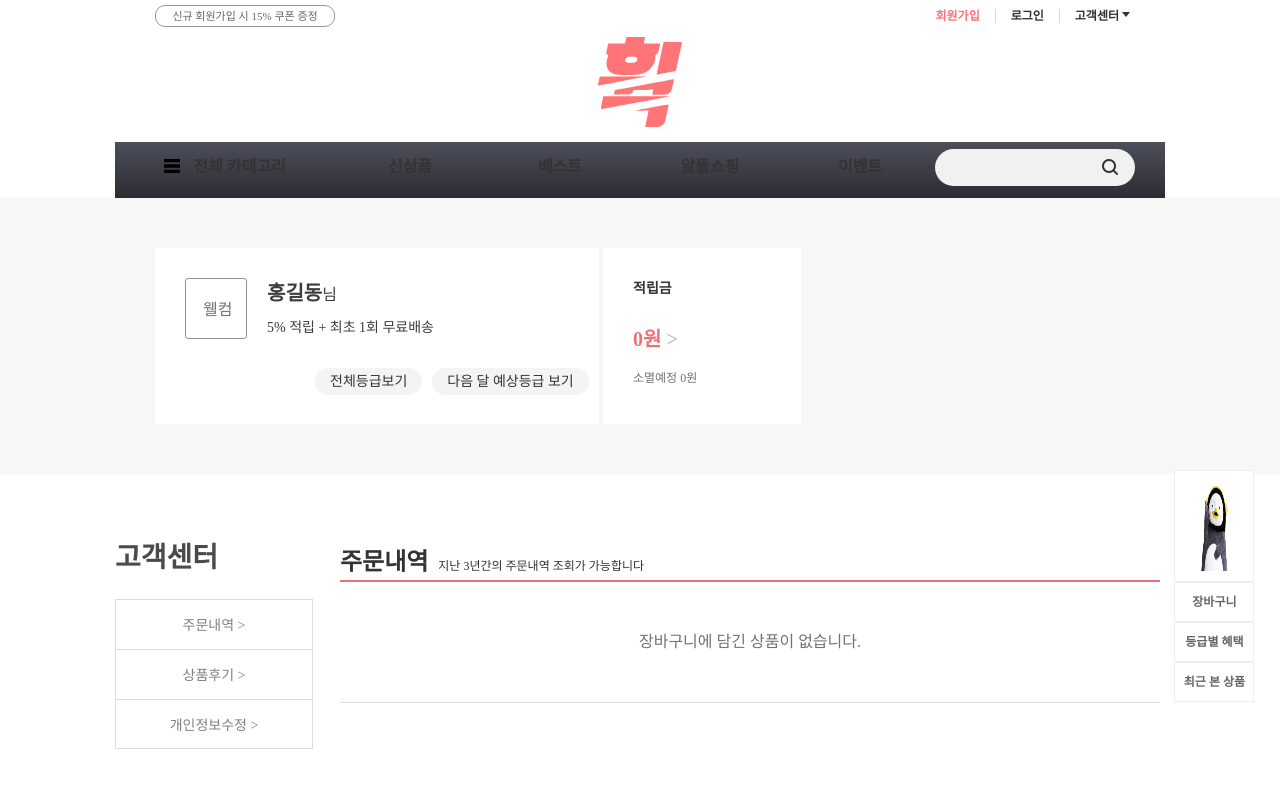
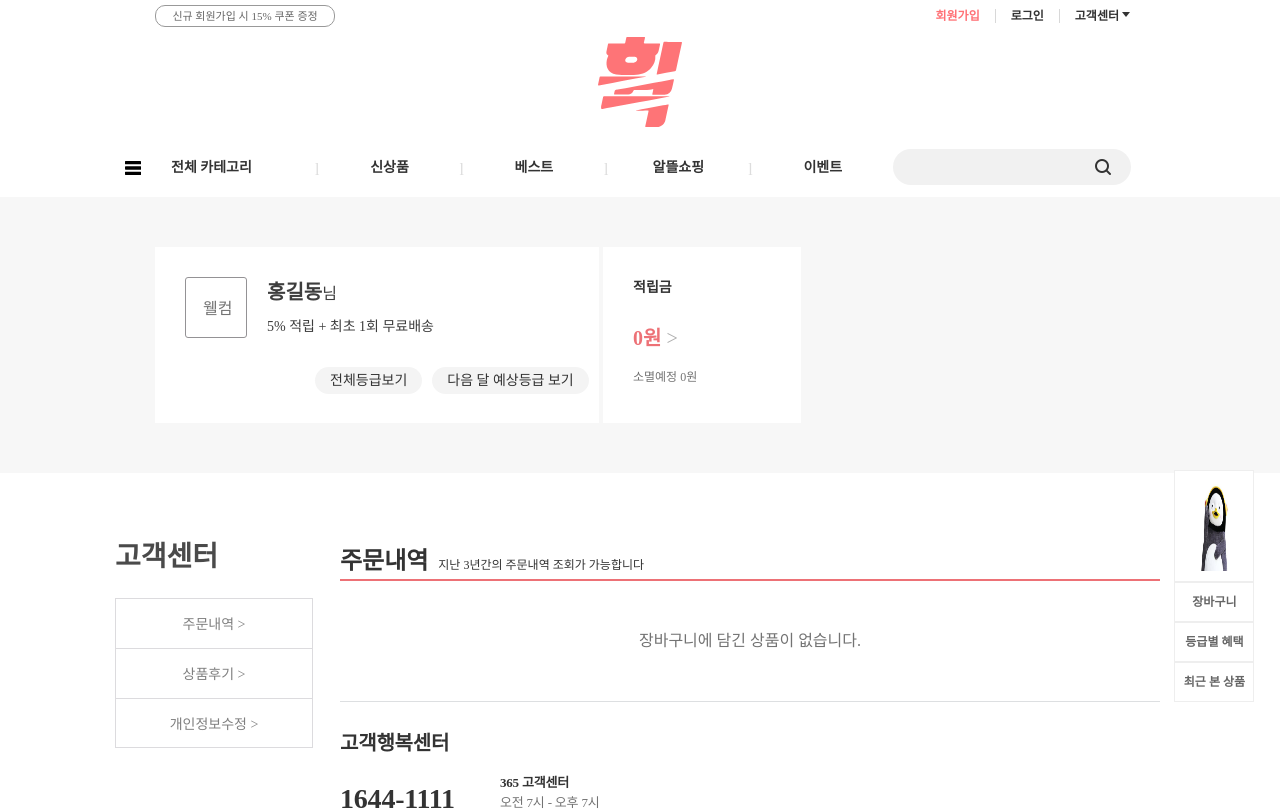
Before and after one commit to ha0git/HwigProject, a React (Create React App) app in the folder hwigproject-fe/: page /mypage in a window 1280 px wide. Shown: the top 810 px of the page. Built offline with nearby package versions, Linux system fonts and the light colour scheme.

Commit message:
0403 mainNavi update

```diff
--- a/hwigproject-fe/src/Containers/ProductListPage.js
+++ b/hwigproject-fe/src/Containers/ProductListPage.js
@@ -1,65 +1,69 @@
-import React, {useState, useEffect} from 'react'
-import {Spinner} from 'react-bootstrap'
+import React, { useState, useEffect } from 'react'
+import { Spinner } from 'react-bootstrap'
 import ProductList from '../ProductComponents/ProductList'
 import product_img from '../images/product1.png'
 
 export default function ProductListPage() {
     const [productItems, setProductItems] = useState(null)
 
-    if(productItems === null){
+    if (productItems === null) {
         setProductItems({
-        category:[
+            category: [
                 {
-                    name:"전체보기"
+                    name: "전체보기"
                 },
                 {
-                    name:"뿌리채소"
+                    name: "기본 채소"
                 },
                 {
-                    name:"쌈 · 샐러드 · 간편채소"
+                    name: "국산 과일"
+                },
+                {
+                    name: "수입 과일"
                 }
             ],
             product: [
                 {
-                img:product_img,
-                title:"[퓨어스펙] 블랙라벨 고당도 오렌지 4입",
-                price:"8,800원"
+                    img: product_img,
+                    title: "[퓨어스펙] 블랙라벨 고당도 오렌지 4입",
+                    price: "8,800원"
                 },
                 {
-                img:product_img,
-                title:"[라메르풀라르] 프랑스 전통쿠키(틴케이스)",
-                price:"15,900원"
+                    img: product_img,
+                    title: "[라메르풀라르] 프랑스 전통쿠키(틴케이스)",
+                    price: "15,900원"
                 },
                 {
-                img:product_img,
-                title:"MY FIRST 처음 만나는 진짜 식빵",
-                price:"4,900원"
+                    img: product_img,
+                    title: "MY FIRST 처음 만나는 진짜 식빵",
+                    price: "4,900원"
                 },
                 {
-                img:product_img,
-                title:"[My little recipe] 안동에서 올라온 전통찜닭 대용량(3~4안용)",
-                price:"23500원"
+                    img: product_img,
+                    title: "[My little recipe] 안동에서 올라온 전통찜닭 대용량(3~4안용)",
+                    price: "23500원"
                 },
                 {
-                img:product_img,
-                title:"[My little recipe] 안동에서 올라온 전통찜닭 대용량(3~4안용)",
-                price:"23500원"
+                    img: product_img,
+                    title: "[My little recipe] 안동에서 올라온 전통찜닭 대용량(3~4안용)",
+                    price: "23500원"
                 },
                 {
-                img:product_img,
-                title:"[My little recipe] 안동에서 올라온 전통찜닭 대용량(3~4안용)",
-                price:"23500원"
+                    img: product_img,
+                    title: "[My little recipe] 안동에서 올라온 전통찜닭 대용량(3~4안용)",
+                    price: "23500원"
                 }
-        ]})
+            ]
+        })
     }
-    useEffect(()=>{
+    useEffect(() => {
 
     })
 
 
     return (
         <>
-          {productItems ? <ProductList productItems={productItems}/> :  <Spinner animation="border" variant="danger" />}
+            {productItems ? <ProductList productItems={productItems} /> : <Spinner animation="border" variant="danger" />}
         </>
     )
 }
--- a/hwigproject-fe/src/MainComponents/Footer.css
+++ b/hwigproject-fe/src/MainComponents/Footer.css
@@ -1,16 +1,15 @@
 .footer{
+    width:100%;
+    height:auto;
+}
+.ft_content{
     width: 1050px;
+    height:300px;
     margin:0 auto;
     margin-top:40px;
-    padding-bottom: 60px;
     font-weight: 400;
     letter-spacing: -0.2px;
-    display: inline-block;
-}
-
-.ft_content{
-    overflow: hidden;
-    padding-bottom: 24px;
+    margin-bottom: 40px;
     border-bottom: 1px solid #eee;
 }
 .ft_img > img{
--- a/hwigproject-fe/src/MainComponents/Footer.js
+++ b/hwigproject-fe/src/MainComponents/Footer.js
@@ -80,9 +80,6 @@ const Footer = () => {
                     </div>
                 </div>
             </div>
-            <div className="footer_link">
-
-            </div>
         </div>
     );
 };
--- a/hwigproject-fe/src/MainComponents/Navi.css
+++ b/hwigproject-fe/src/MainComponents/Navi.css
@@ -1,8 +1,110 @@
 .nav-container{
+	width:100%;
+	height:auto;
+}
+.nav-menu{
+	position: relative;
+	margin:0 auto;
+	width:1050px;
+	height:55px;
+}
+.nav-menu > li{
+	float: left;
+}
+.nav-menu > li > a{
+    color: #333;
+	line-height: 20px;
+	font-weight: 700;
+	font-size: 14px;
+}
+.nav-menu > li:nth-child(n+2):nth-child(-n+5)::before {
+	content: "l";
+	float: left;
+	padding:16px 0;
+	color:#ddd;
+	font-weight: 300;
+}
+.nav-menu li .nav-category{
+	display: inline-block;
+	padding:16px 40px 16px 10px;
+	width:200px;
+	height:55px;
+}
+.nav-menu .nav-items{
+	display: inline-block;
+	text-align: center;
+	padding:16px 40px;
+	width: 140px;
+	height:55px;
+}
+.nav-menu li:hover > a{
+	color: #ff7276;
+}
+.nav-menu li:first-of-type:hover > .nav_sub{
+	display: block;
+}
+.nav-menu li a > img {
+	width:16px;
+	height:14px;
+	margin-top:3px;
+	margin-right:30px;
+}
+.nav-search-container{
+	position: relative;
+	height: 55px;
+}
+#nav-search{
+    width: 238px;
+	height: 36px;
+	padding: 0 50px 0 20px;
+	border-radius: 20px;
+	margin-top: 7px;
+	background-color: #f1f1f1;
+	border: none;
+}
+.nav-btn{
+	position: absolute;
+	top:10px;
+	left: 195px;
+    width: 30px;
+	height: 30px;
+}
+.nav_sub{
+	display: none;
+}
+.nav_sub{
+	position: absolute;
+	top:55px;
+	border:1px solid #d9d9d9;
+	z-index: 10000;
+	background: white;
+	width:500px;
+}
+.nav_sub > .submenu{
+	float: left;
+	width:220px;
+	margin:14px;
+}
+.nav_sub > .submenu > li > a{
+	display: inline-block;
+	width:220px;
+}
+.nav_sub > .submenu >li:first-of-type a{
+	font-weight: 700;
+	height: 55px;
+	border-bottom: 1px solid #ff7276;
+	padding: 15px;
+	font-size: 15px;
+}
+.nav_sub > .submenu >li:not(:first-of-type) a{
+	padding:14px 0 0 16px;
+	font-size:13px;
+	height: 50px;
+}
+/* .nav-container{
     width:100%;
     text-align: center;
 	justify-content: center;
-	position: relative;
 }
 .nav-category{
 	width:220px;
@@ -34,7 +136,10 @@
 }
 
 /* Menu */
+
+/*
 .nav-menu {
+	position: relative;
 	height: 56px;
 	width: 1050px;
 	margin:0 auto;
@@ -47,29 +152,21 @@
 	background: linear-gradient(top, #4c4e5a 0%,#2c2d33 100%);
 }
 .nav-menu li {
-	position: relative;
-	list-style: none;
 	float: left;
 	display: block;
 	height: 55px;
 }
+*/
 /* Links */
-
+/*
 .nav-menu li a {
 	display: block;
 	line-height: 50px;
 	font-size: 16px;
 	color:#333;
-
 }
 .nav-menu > li > a {
 	font-weight: 600;
-}
-.nav-menu li:first-child a {
-	border-left: none;
-}
-.nav-menu li:last-child a{
-	border-right: none;
 }
 .nav-menu li:hover > a {
 	color: #ff7276;
@@ -80,32 +177,59 @@
 	margin:17px 0;
 	margin-right:13px;
 }
-/* Sub Menu */
-
-.nav-menu ul {
+.nav-menu .nav_sub ul{
 	position: absolute;
 	top: 50px;
 	left: 50px;
 	opacity: 0;
 	background: white;
-	box-shadow: 0px 0px 0px rgba(83, 83, 83, 0.3), 0px 5px 6px rgba(80,80,80,0.22);
+	border: 1px solid;
 
 	-webkit-border-radius: 0 0 5px 5px;
 	-moz-border-radius: 0 0 5px 5px;
 	border-radius: 0 0 5px 5px;
-	-webkit-transition: opacity .25s ease .1s;
-	-moz-transition: opacity .25s ease .1s;
-	-o-transition: opacity .25s ease .1s;
-	-ms-transition: opacity .25s ease .1s;
-	transition: opacity .25s ease .1s;
 }
-.nav-menu li:hover > ul {
+
+.nav-menu .nav_sub ul:last-of-type{
+	position: absolute;
+	top: 50px;
+	left:270px;
+}
+.nav-menu li:hover > .nav_sub > ul {
 	z-index: 10000;
 	width:220px;
 	background-color: white;
-	box-shadow: 0px 0px 0px rgba(83, 83, 83, 0.3), 0px 5px 6px rgba(80,80,80,0.22);
 	opacity: 1;
 }
+.nav-menu li:hover > .nav_sub ul li {
+	z-index: 10000;
+	height: 50px;
+	width: 500px;
+	overflow: visible;
+	height: 55px;
+}
+.nav-menu .nav_sub ul li a {
+	width: 220px;
+	padding-left: 20px;
+	margin: 0;
+	border: none;
+	font-size:14px;
+}
+.nav_sub ul{
+	float: left;
+}
+/*
+
+.nav-menu li:first-child a {
+	border-left: none;
+}
+.nav-menu li:last-child a{
+	border-right: none;
+}
+
+
+
+
 .nav-menu ul li {
 	height: 0;
 	overflow: hidden;
@@ -117,13 +241,7 @@
 	-ms-transition: height .25s ease .1s;
 	transition: height .25s ease .1s;
 }
-.nav-menu li:hover > ul li {
-	z-index: 10000;
-	height: 50px;
-	width: 200px;
-	overflow: visible;
-	height: 55px;
-}
+
 .nav-menu ul li a {
 	width: 220px;
 	padding-left: 20px;
@@ -134,13 +252,8 @@
 .nav-menu ul li:last-child a {
 	border: none;
 }
-.nav-btn{
-	position: absolute;
-    right: 40px;
-    top: 10px;
-    width: 30px;
-	height: 30px;
-}
+
+} */
 /* Icons */
 
 /* .menu a.documents { background: url() no-repeat 6px center; }
--- a/hwigproject-fe/src/MainComponents/Navi.js
+++ b/hwigproject-fe/src/MainComponents/Navi.js
@@ -3,6 +3,7 @@ import { FormControl } from 'react-bootstrap'
 import './Navi.css'
 import list from "../images/list.svg"
 import nvBtn from "../images/nvBtn.webp"
+import { Link } from 'react-router-dom'
 
 export default function Navi() {
     return (
@@ -10,23 +11,25 @@ export default function Navi() {
             <div className="nav-container">
                 <ul className="nav-menu">
                     <li><a className="nav-category" href="#"><img src={list}></img>전체 카테고리</a>
-                        <div>
-                            <ul> 채소·과일
-                                <li>기본채소</li>
-                                <li>국산 과일</li>
-                                <li>수입 과일</li>
+                        <div className="nav_sub">
+                            <ul className="submenu">
+                                <li><Link>채소 · 과일</Link></li>
+                                <li><Link>기본 채소</Link></li>
+                                <li><Link>국산 과일</Link></li>
+                                <li><Link>수입 과일</Link></li>
                             </ul>
-                            <ul> 수산·해산·건어물
-                                <li></li>
-                                <li></li>
-                                <li></li>
+                            <ul className="submenu">
+                                <li><Link>수산 · 해산 · 건어물</Link></li>
+                                <li><Link>생선류</Link></li>
+                                <li><Link>해산물 · 조개류</Link></li>
+                                <li><Link>건어물 · 다시팩</Link></li>
                             </ul>
                         </div>
                     </li>
-                    <li><a className="nav-items" href="#">신상품</a></li>
-                    <li><a className="nav-items" href="#">베스트</a></li>
-                    <li><a className="nav-items" href="#">알뜰쇼핑</a></li>
-                    <li><a className="nav-items" href="/eventlist">이벤트</a></li>
+                    <li><Link className="nav-items">신상품</Link></li>
+                    <li><Link className="nav-items">베스트</Link></li>
+                    <li><Link className="nav-items">알뜰쇼핑</Link></li>
+                    <li><Link className="nav-items" to='/eventlist'>이벤트</Link></li>
                     <li className="nav-search-container">
                         <FormControl id="nav-search" type="text" className="mr-sm-2" />
                         <input type="image" className="nav-btn" src={nvBtn}></input>
```
Lines whose indentation alone changed are shown as unchanged.
